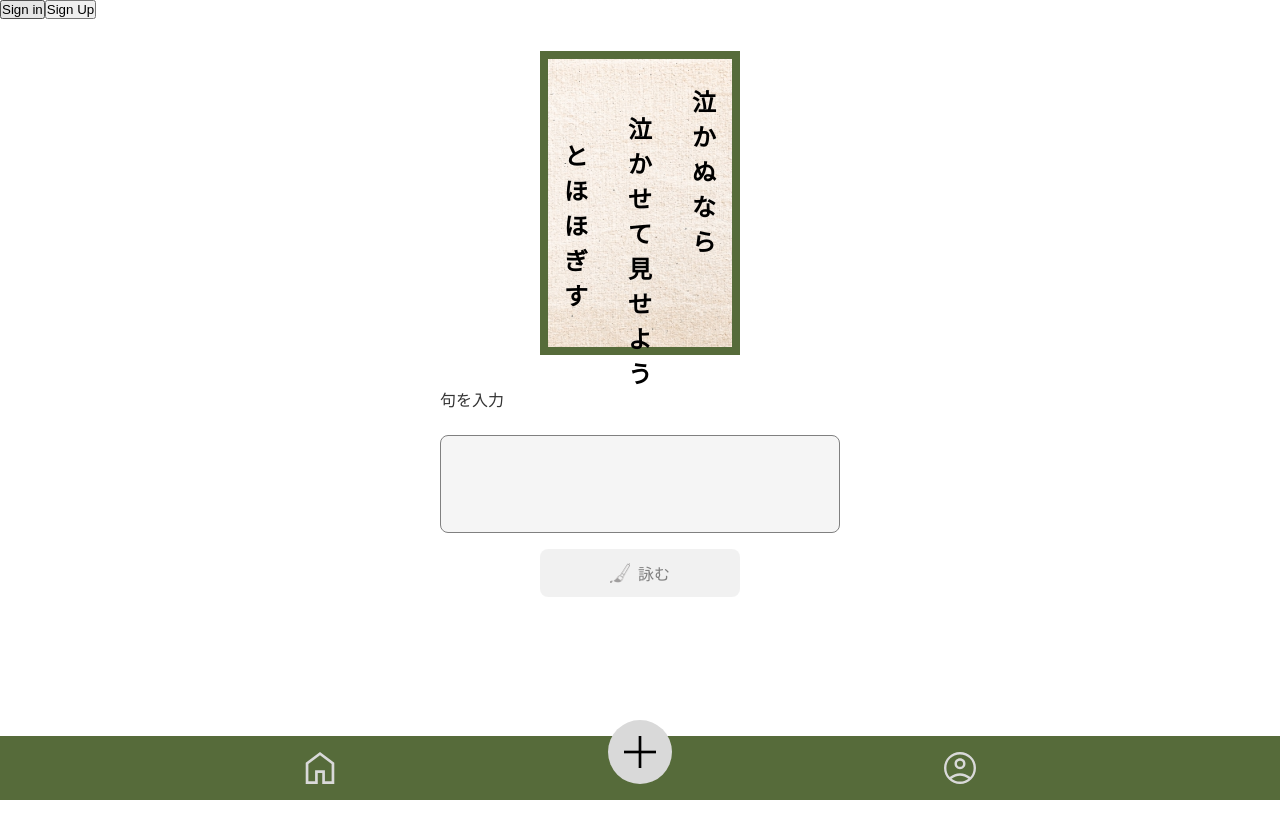
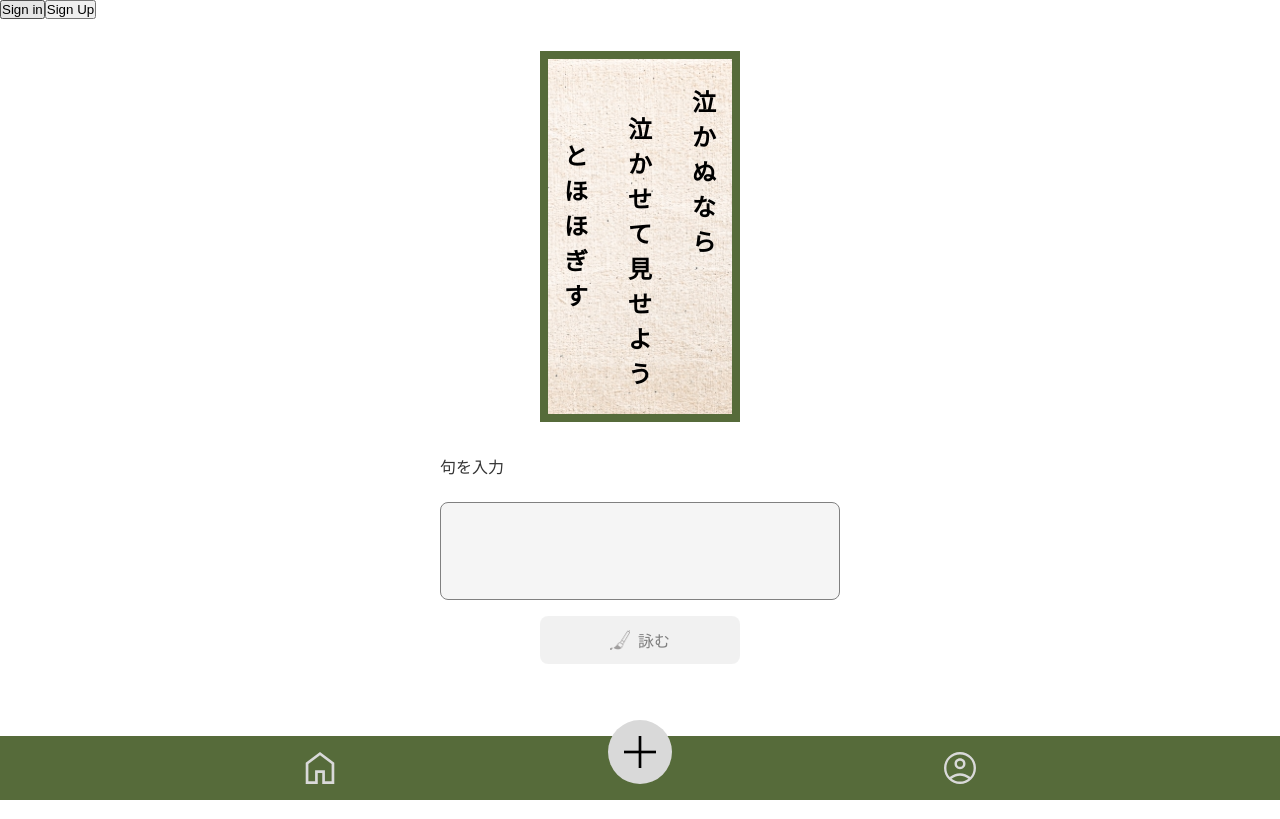
Before and after one commit to mafyyu/haiku-sns, a Next.js app: page /compose/post in a window 1280 px wide. Built offline with nearby package versions, Linux system fonts and the light colour scheme; no server answers.

Commit message:
height消した

```diff
--- a/src/app/_components/haiku_card.css
+++ b/src/app/_components/haiku_card.css
@@ -7,7 +7,6 @@ div.haiku-card {
     display: inline-flex;
     aspect-ratio: 2/3;
     width: 25ch;
-    height: 38ch;
 
     padding: 1.5rem;
 
```
